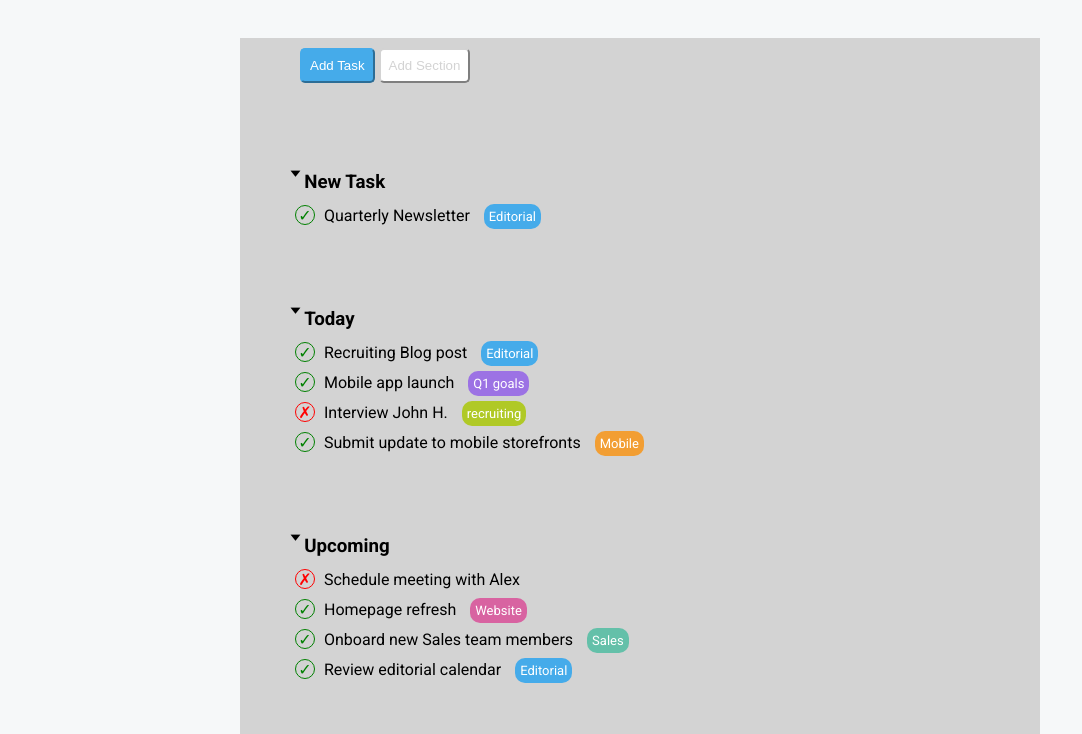
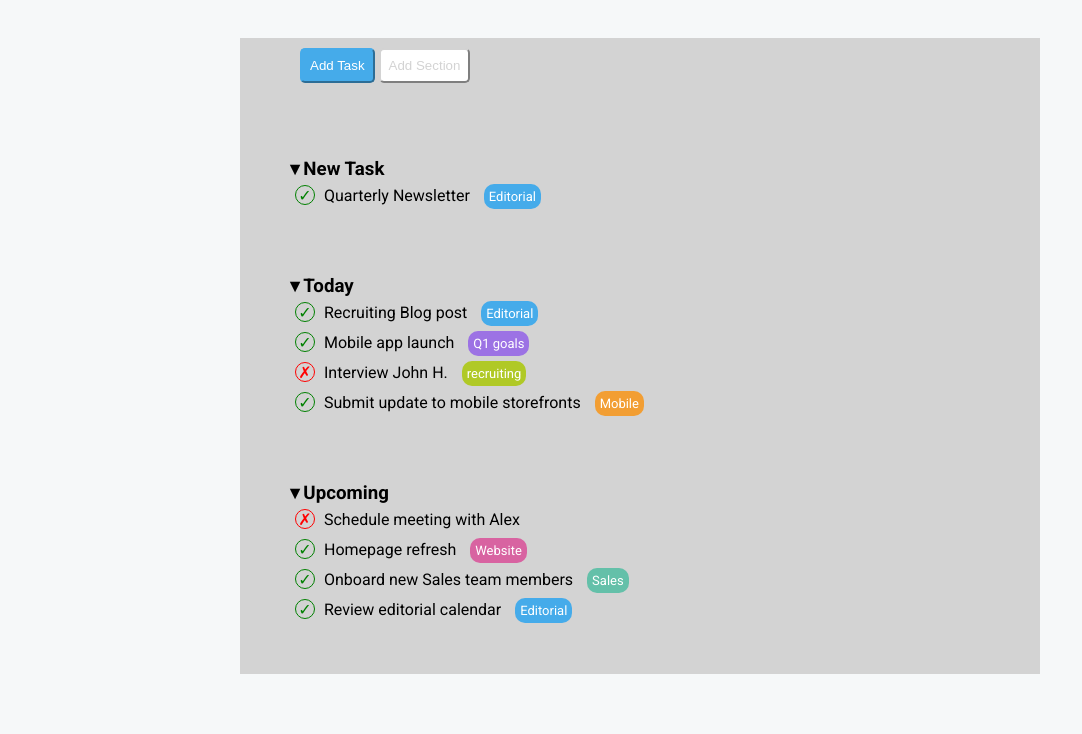
Before and after one commit to AleFabbretti/html-css-toboolist, a plain HTML site: page index.html in a window 1280 px wide. Shown: the part 82-816 px from the top of the page, without its empty margins (0-1082 px from the left). Drawn offline with Linux system fonts and the light colour scheme.

Commit message:
ritocchi

```diff
--- a/css/style.css
+++ b/css/style.css
@@ -57,7 +57,7 @@ header{
 }
 
 h1{
-    padding: 25px 0px 0px 0px;
+    padding: 15px 0px 0px 0px;
     display: inline-block;
 }
 
--- a/index.html
+++ b/index.html
@@ -24,7 +24,7 @@
                          <button class="bottone2">Add Section</button>
             </section>
             <section>
-                  <h1 class="triangolo">&#129171</h1>
+                  <h1 class="triangolo">&#9662;</h1>
                   <h1 class="primo">New Task</h1>
             </section>
             <section>
@@ -33,7 +33,7 @@
                  <span class="editorial"> Editorial</span>
             </section>
             <section>
-                 <h1 class="triangolo">&#129171</h1>
+                 <h1 class="triangolo">&#9662;</h1>
                  <h1>Today</h1>
             </section>
             <section>
@@ -57,7 +57,7 @@
                 <span class="mobile"> Mobile</span>
             </section>
             <section>
-                <h1 class="triangolo">&#129171</h1>
+                <h1 class="triangolo">&#9662;</h1>
                 <h1 class="primo">Upcoming</h1>
             </section>
             <section>
```
